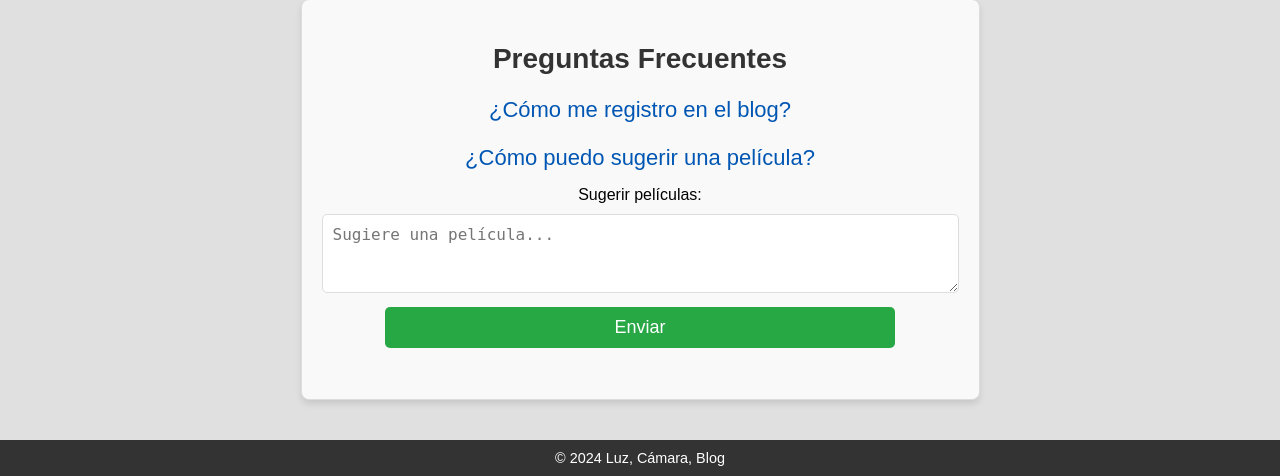
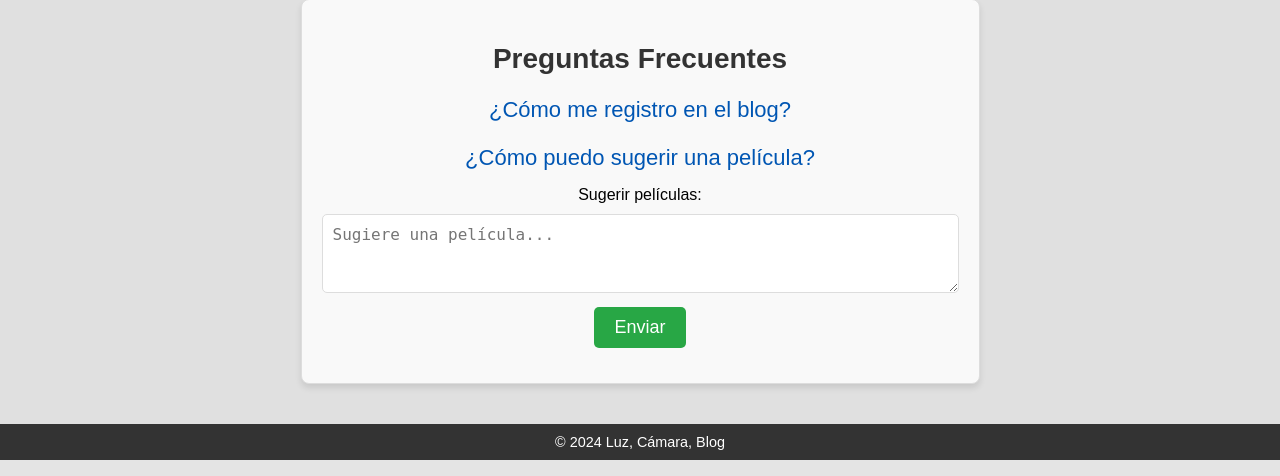
Before and after one commit to guadalupe-esteche/proyecto, a PHP site: page / in a window 1280 px wide. Shown: the part 1786-2262 px from the top of the page. Run offline with PHP 8.4, Linux system fonts and the light colour scheme; some web fonts are replaced.

Commit message:
14 commit

```diff
--- a/estilos/estilos.css
+++ b/estilos/estilos.css
@@ -325,7 +325,7 @@ section {
     margin-top: 10px;
 }
 
-#preguntas-frecuentes input[type="submit"] {
+#preguntas-frecuentes button[type="submit"] {
     background-color: #28a745;
     color: white;
     border: none;
--- a/estilos/responsive.css
+++ b/estilos/responsive.css
@@ -53,7 +53,8 @@
 
     .pregunta h3 {
         cursor: pointer;
-        color: #007bff; /* Puedes personalizar el color */
+        color: #007bff;
+        /* Puedes personalizar el color */
     }
 
     .pregunta h3:hover {
@@ -148,6 +149,10 @@
         display: block;
         /* Muestra los botones de navegación */
     }
+
+    .pagina-peliculas section {
+        gap: 0;
+    }
 }
 
 /* Pantallas grandes (desde 1024px en adelante) */
--- a/index.html
+++ b/index.html
@@ -71,13 +71,13 @@
             </div>
             <div class="pregunta">
                 <h3 class="toggle">¿Cómo puedo sugerir una película?</h3>
-                <p class="respuesta">Puedes sugerir películas en la siguiente sección o enviándonos un mensaje en nuestras redes sociales.</p>
+                <p class="respuesta">Puedes sugerir películas en la siguiente sección</p>
             </div>
             <form method="post">
                 Sugerir películas:<br>
                 <textarea name="comentarios" rows="3" cols="60" required placeholder="Sugiere una película..."></textarea>
                 <br>
-                <input type="submit" value="Enviar">
+                <button type="submit">Enviar</button>
             </form>
         </section>
 
```
